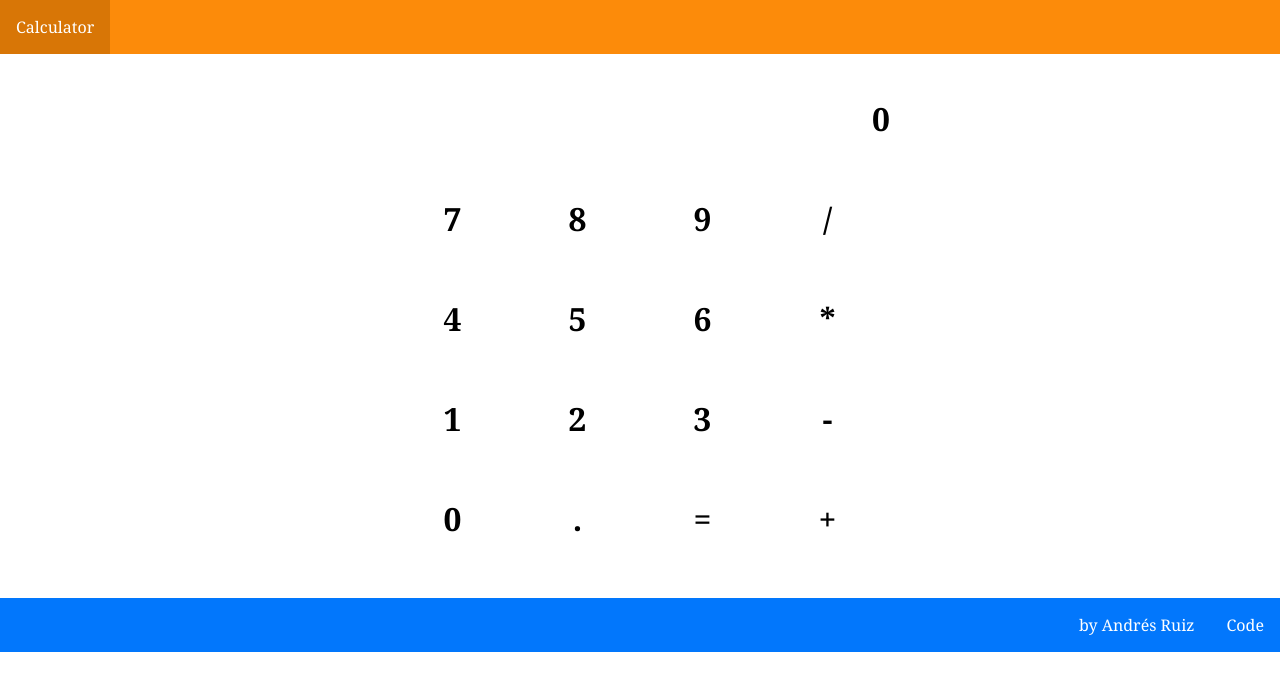
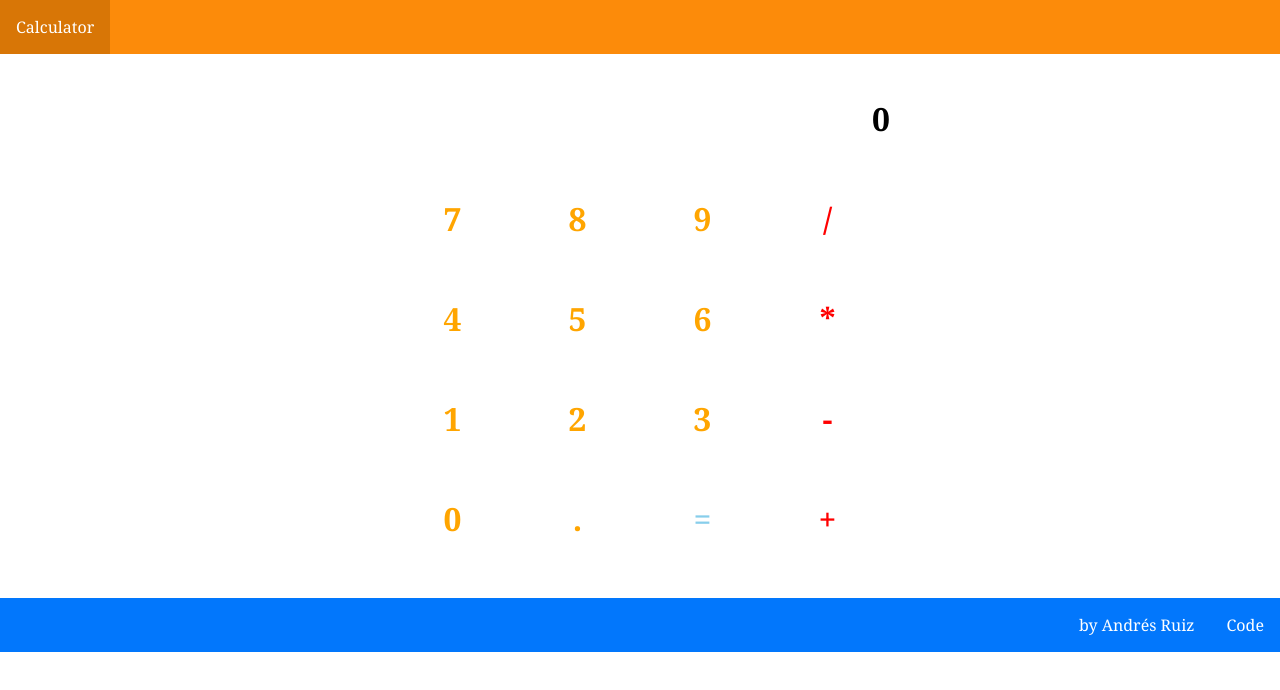
Before and after one commit to Andrsrz/calculator, a plain HTML site: page index.html in a window 1280 px wide. Drawn offline with Linux system fonts and the light colour scheme.

Commit message:
Add Multiple Classes to HTML divs

```diff
--- a/js/calculator.js
+++ b/js/calculator.js
@@ -14,8 +14,8 @@ const MINUS = '-';
 const MULTIPLY = '*';
 const DIVIDE = '/';
 const EQUAL = '=';
-const PERCENTAGE = '%';
 const NORMAL_MODE = "normal";
+const OPERATORS = [PLUS, MINUS, MULTIPLY, DIVIDE];
 const CELLS = [SEVEN, EIGHT, NINE, DIVIDE, FOUR, FIVE, SIX, MULTIPLY, ONE, TWO, THREE, MINUS, ZERO, POINT, EQUAL, PLUS];
 
 /* MATH FUNCTIONS */
@@ -38,11 +38,21 @@ function operate(x, y, operator){
 function createDiv(column, row, innerChar){
 	/* Create H1 inside divs */
 	let divID = "div" + column + "-" + row;
+	/* Create inner character */
 	let newH1 = document.createElement("h1");
 	newH1.innerHTML = CELLS[innerChar];
+	/* Set attributes to de div */
 	let newDiv = document.createElement("div");
 	newDiv.setAttribute("id", divID);
-	newDiv.setAttribute("class", "cell");
+
+	if(CELLS[innerChar] >= ZERO || CELLS[innerChar] <= NINE || CELLS[innerChar] == POINT)
+		newDiv.setAttribute("class", "cell number");
+	else if(OPERATORS.includes(CELLS[innerChar])){
+		newDiv.setAttribute("class", "cell operator");
+	}else{
+		newDiv.setAttribute("class", "cell equal");
+	}
+	/* Add to html */
 	document.getElementById('grid').appendChild(newDiv);
 	document.getElementById(divID).appendChild(newH1);
 }
--- a/style/style.css
+++ b/style/style.css
@@ -41,6 +41,18 @@ body {
 
 #input {
 	text-align: right;
+}
+
+.number {
+	color: orange;
+}
+
+.operator {
+	color: red;
+}
+
+.equal {
+	color: skyblue;
 }
 
 h1 {
```
